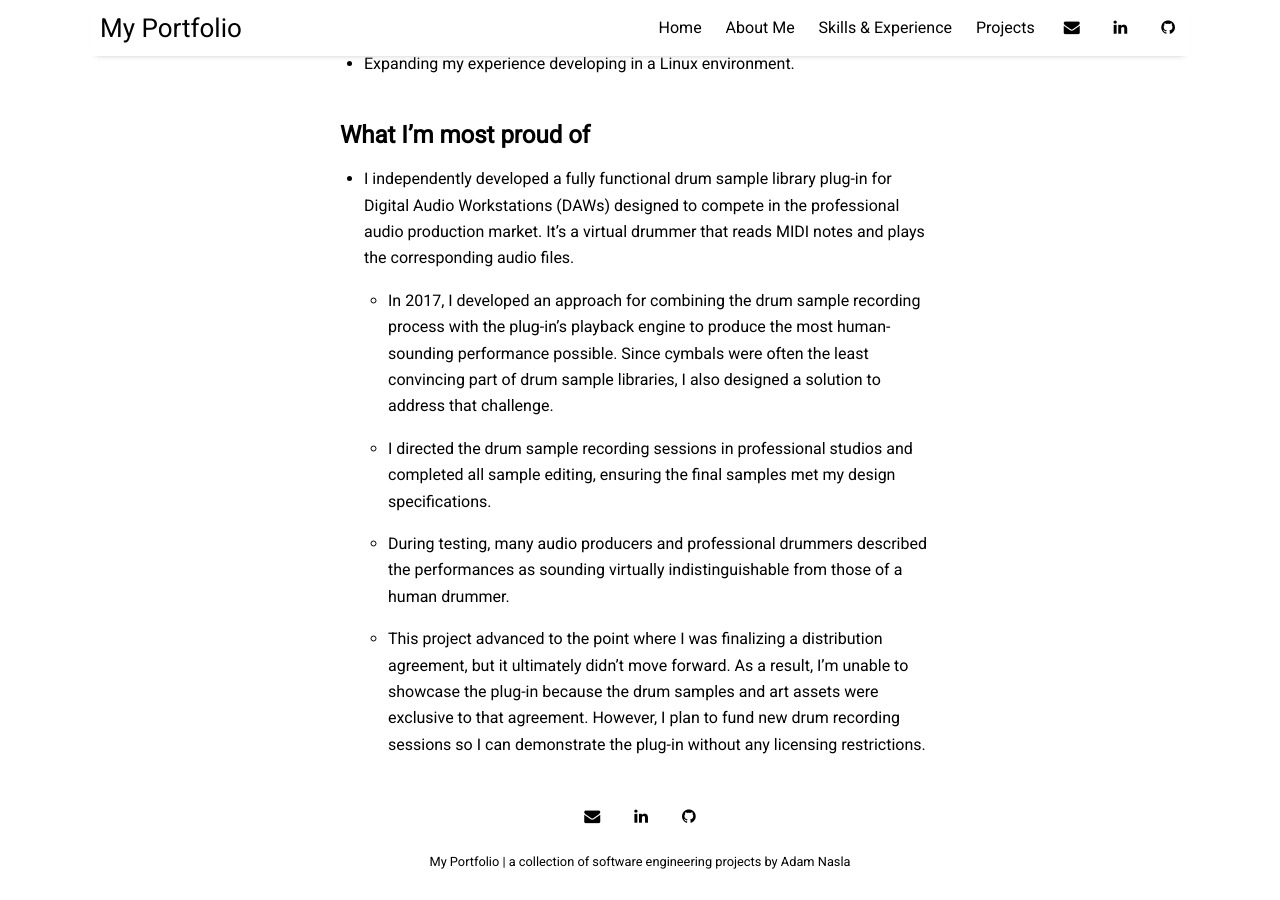
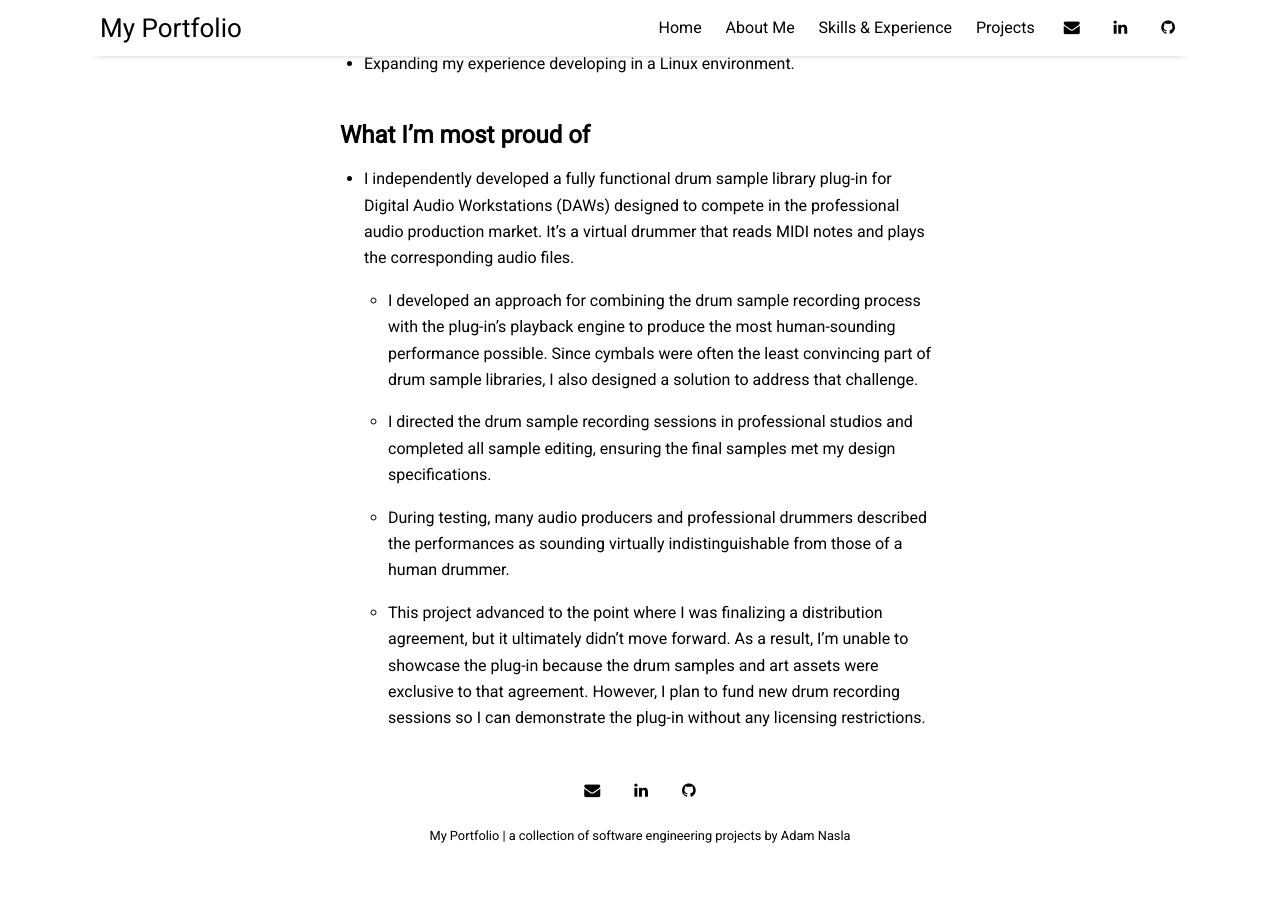
Before and after one commit to naslash/naslash.github.io, a Jekyll site: the page built from pages/aboutme.md, in a window 1280 px wide and 900 px high, scrolled down 1966 px. Built offline with Jekyll 4.4.1, drawn with Linux system fonts in a browser that asks for light colours; nearby versions of some CDN libraries; after the commit the page ends 2840 px from its top, so only the background shows below that.

Commit message:
all edit to aboutme.
Signed-off-by: naslash <adam.nasla@gmail.com>

```diff
--- a/pages/aboutme.md
+++ b/pages/aboutme.md
@@ -46,7 +46,7 @@ I earned my B.S. in Computer Science in May 2026, but my experience in software
 ## What I'm most proud of
 - I independently developed a fully functional drum sample library plug-in for Digital Audio Workstations (DAWs) designed to compete in the professional audio production market. It's a virtual drummer that reads MIDI notes and plays the corresponding audio files.
 
-    - In 2017, I developed an approach for combining the drum sample recording process with the plug-in's playback engine to produce the most human-sounding performance possible. Since cymbals were often the least convincing part of drum sample libraries, I also designed a solution to address that challenge.
+    - I developed an approach for combining the drum sample recording process with the plug-in's playback engine to produce the most human-sounding performance possible. Since cymbals were often the least convincing part of drum sample libraries, I also designed a solution to address that challenge.
 
     - I directed the drum sample recording sessions in professional studios and completed all sample editing, ensuring the final samples met my design specifications.
 
```
